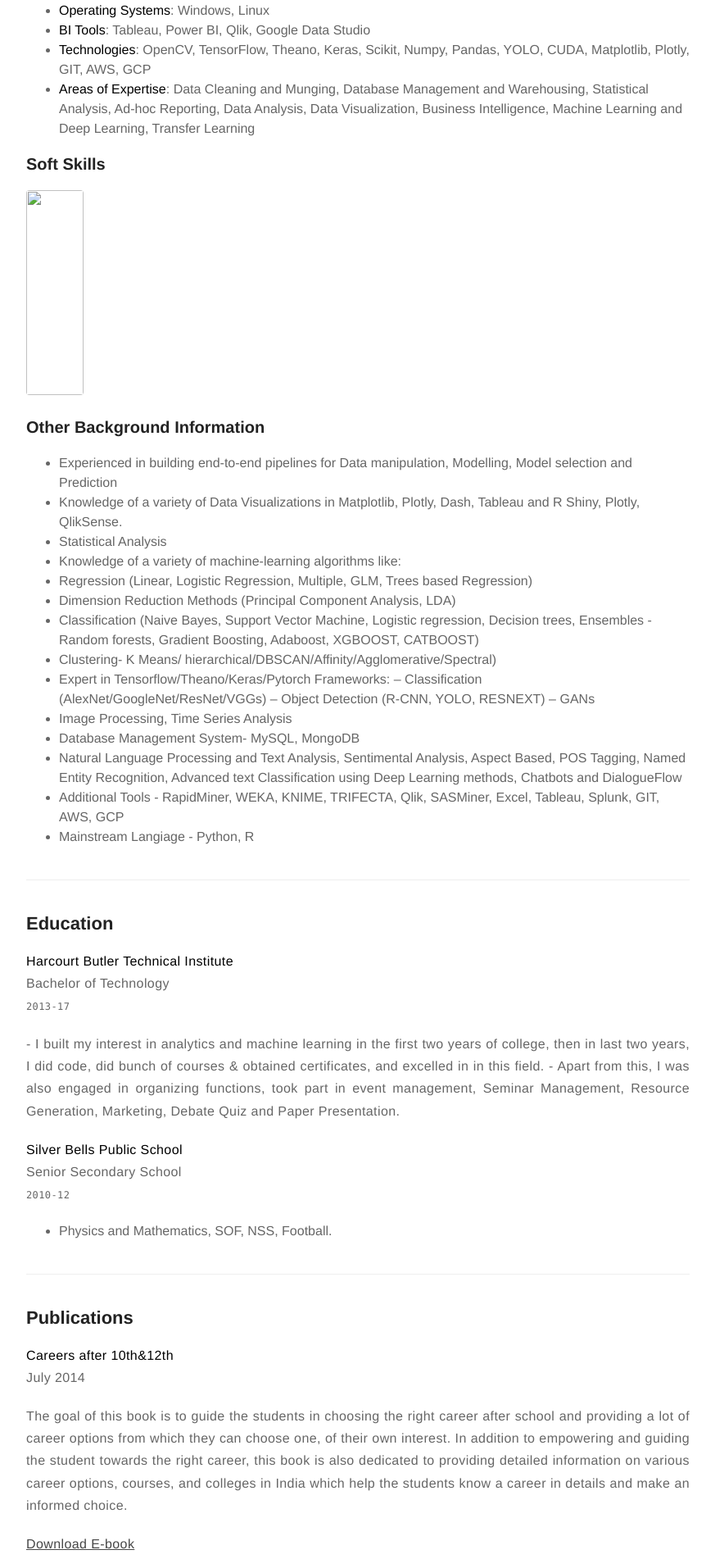
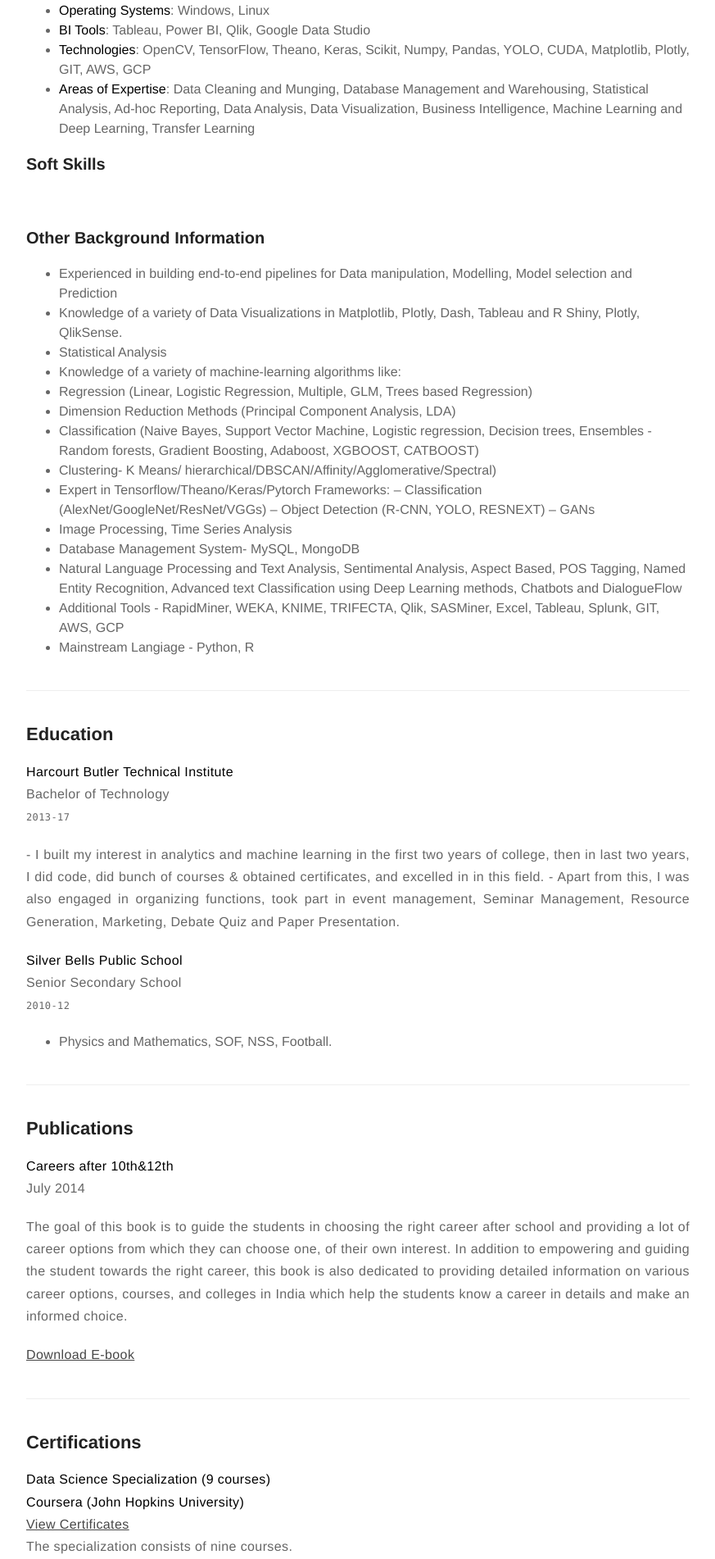
Before and after one commit to ShivamPanchal/shivampanchal.github.io, a Jekyll site: the page built from about.md, in a window 1280 px wide. Shown: the part 2217-4119 px from the top of the page at 82% size, without its empty margins (203-1076 px from the left). Built offline with Jekyll 4.4.1, drawn with Linux system fonts in a browser that asks for light colours; our own code applies the rules of GitHub Pages for plain Markdown files.

Commit message:
Update about.md

```diff
--- a/about.md
+++ b/about.md
@@ -86,7 +86,8 @@ Jun 2017 - Mar 2018<br />
 ![](techskill2.png)
 
 ### Soft Skills
-![](softskills.png){:height="250px" width="70px"}
+![](softskills.png)
+
 
 ### Other Background Information
 
```
